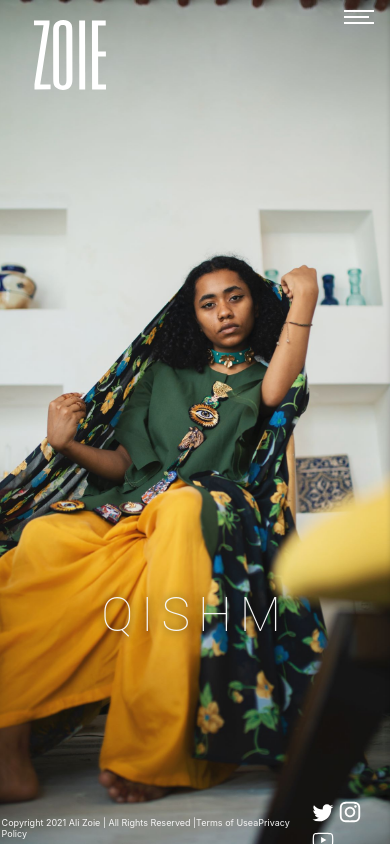
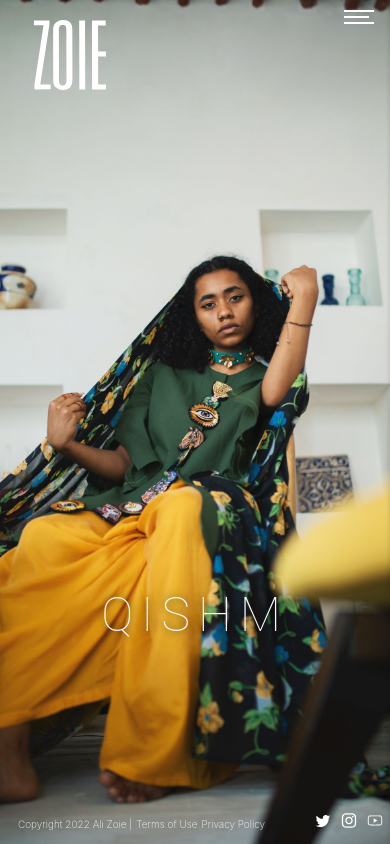
Before and after one commit to finishedcoot/zoie-next-typed, a Next.js app: page / in a window 390 px wide. Built offline with nearby package versions, Linux system fonts and the light colour scheme.

Commit message:
adding touch to dashbord slider

```diff
--- a/components/allProjectsPage/WorksCard.tsx
+++ b/components/allProjectsPage/WorksCard.tsx
@@ -38,7 +38,6 @@ const ProjectsCard: React.FC<{
         className={styles.img}
         src={imgSrc}
         layout={"fill"}
-        quality={100}
       />
     </div>
   );
--- a/components/dashbord/DashbordSlide.tsx
+++ b/components/dashbord/DashbordSlide.tsx
@@ -21,7 +21,7 @@ const DashbordSlide: React.FC<{
         objectFit={"cover"}
         objectPosition={"50% 44%"}
         alt={title}
-        quality={100}
+        quality={window.innerWidth > 1023 ? 100 : 70}
       />
       <h1 className={Styles.title}>
         <Link href={`/projects/${title}`}>
--- a/components/dashbord/DashbordSlider.tsx
+++ b/components/dashbord/DashbordSlider.tsx
@@ -12,8 +12,14 @@ const DashbordSlider: React.FC<{ Slides: DashbordSlidesType[] }> = ({
   Slides,
 }) => {
   const [current, setCurrent] = useState<number | undefined>(1);
+  const [touchPoint, setTouchPoints] = useState(0);
+  const [touchInitialXPos, setTouchInitialXPos] = useState(0);
+  const [touchPosDiffrence, setTouchPosDiffrence] = useState(0);
 
   const slides = Slides;
+  /*
+  Handling Next and Prev functions
+ */
   const goNext = () => {
     if (current === 4) {
       setCurrent(1);
@@ -28,20 +34,61 @@ const DashbordSlider: React.FC<{ Slides: DashbordSlidesType[] }> = ({
     }
     setCurrent((prev) => prev! - 1);
   };
+
+  /*
+  Handling AutoChange Feature
+ */
   useEffect(() => {
     if (current! > 4) {
       setCurrent(1);
     }
-    const interval = setInterval(goNext, 6000);
+    const interval = setInterval(goNext, 8000);
     return () => clearInterval(interval);
   }, [current]);
+
+  /*
+    Handling Slides By Dots
+  */
   const chooseSlide = (e: React.MouseEvent<HTMLElement>) => {
     const chosenSlide = parseInt(e.currentTarget.dataset.indexnumber!);
     setCurrent(chosenSlide);
   };
 
+  /*
+    Handling Touch Events
+  */
+  const touchStart = (e: React.TouchEvent) => {
+    console.log(e.touches[0]);
+    if (e.changedTouches.length === 1 || e.changedTouches.length === 2) {
+      setTouchPoints(e.changedTouches.length);
+      setTouchInitialXPos(e.touches[0].clientX);
+    }
+  };
+  const touchMeasure = (e: React.TouchEvent) => {
+    const currentTouchPos = e.touches[0].clientX;
+    setTouchPosDiffrence(currentTouchPos - touchInitialXPos);
+  };
+  const touchEnded = (e: React.TouchEvent) => {
+    if (touchPosDiffrence > 150) {
+      goPrev();
+      setTouchInitialXPos(0);
+      setTouchPosDiffrence(0);
+      return;
+    }
+    if (touchPosDiffrence < -150) {
+      goNext();
+      setTouchInitialXPos(0);
+      setTouchPosDiffrence(0);
+    }
+  };
+
   return (
-    <div className={`fullScreen ${styles.sliderContainer}`}>
+    <div
+      className={`fullScreen ${styles.sliderContainer}`}
+      onTouchStart={touchStart}
+      onTouchMove={touchMeasure}
+      onTouchEnd={touchEnded}
+    >
       <button
         className={`${styles.arrowButton} ${styles.leftArrow}`}
         onClick={goPrev}
--- a/components/layout/footer/Footer.tsx
+++ b/components/layout/footer/Footer.tsx
@@ -14,11 +14,13 @@ const Footer: React.FC = () => {
       }
     >
       <div className={styles.copy_right}>
+        <span>Copyright 2022 Ali Zoie |</span>
         <span>
-          Copyright 2021 Ali Zoie | All Rights Reserved |
           <Link className={styles.footer_links} href={"/"}>
-            Terms of Usea
+            Terms of Use
           </Link>
+        </span>
+        <span>
           <Link className={styles.footer_links} href={"/"}>
             Privacy Policy
           </Link>
@@ -27,46 +29,46 @@ const Footer: React.FC = () => {
       <div className={styles.spacer}></div>
       <div className={styles.social_media}>
         <a
-          className={styles.footer_links}
+          className={styles.social_links}
           href={"https://Twitter.com/alizoie"}
           target="_blank"
           rel="noopener noreferrer"
         >
+          <div className={styles.social_icons}>
             <Image
               src={"/static/media/socialIcons/twitter.svg"}
               alt="Ali Zoie Twitter"
-            className={styles.social_icons}
-            width={24}
-            height={24}
+              layout="fill"
             />
+          </div>
         </a>
         <a
-          className={styles.footer_links}
+          className={styles.social_links}
           href={"https://Instagram.com/mazoie"}
           target="_blank"
           rel="noopener noreferrer"
         >
+          <div className={styles.social_icons}>
             <Image
               src={"/static/media/socialIcons/instagram.svg"}
               alt="Ali Zoie Instagram"
-            className={styles.social_icons}
-            width={24}
-            height={24}
+              layout="fill"
             />
+          </div>
         </a>
         <a
-          className={styles.footer_links}
+          className={styles.social_links}
           href={"https://m.youtube.com/channel/UCvTvggm7hfqMp_j05OfBNpQ"}
           target="_blank"
           rel="noopener noreferrer"
         >
+          <div className={styles.social_icons}>
             <Image
               src={"/static/media/socialIcons/youtube.svg"}
-            className={styles.social_icons}
               alt="Ali Zoie YouTube"
-            width={24}
-            height={24}
+              layout="fill"
             />
+          </div>
         </a>
       </div>
     </div>
--- a/data/contents.json
+++ b/data/contents.json
@@ -259,7 +259,7 @@
   },
   {
     "id": 12,
-    "title": "THE DREAM",
+    "title": "THE_DREAM",
     "subject": "fashion",
     "type": "work",
     "desc": [" ", " "],
--- a/pages/index.tsx
+++ b/pages/index.tsx
@@ -42,7 +42,7 @@ export const getStaticProps: GetStaticProps = async (context) => {
     },
     {
       id: 4,
-      title: "AVINA",
+      title: "THE_DREAM",
       imageSrc: "/static/media/dashbord/4.jpg",
     },
   ];
--- a/styles/DashbordSlider.module.scss
+++ b/styles/DashbordSlider.module.scss
@@ -44,7 +44,7 @@
   position: absolute;
   bottom: 1rem;
   height: 3rem;
-  width: 100vw;
+  width: 100%;
   display: flex;
   justify-content: center;
   align-items: center;
--- a/styles/Footer.module.scss
+++ b/styles/Footer.module.scss
@@ -2,67 +2,77 @@
   bottom: 0;
   position: absolute;
   width: 100%;
-  height: 2rem;
+  height: 2.5rem;
   display: flex;
   padding-top: 0.5rem;
   padding-bottom: 0.5rem;
   flex-direction: row;
   z-index: 300;
-  background-color: rgb(12, 12, 12);
+  background-color: rgba(12, 12, 12, 0);
   align-items: center;
   transition: all 0.3s ease;
 }
 
-.footer_links {
-  text-decoration: none;
-  padding: 0.3rem;
-  color: whitesmoke;
-  font-weight: 200;
+.social_links {
+  height: 100%;
+  width: auto;
 }
 .social_icons {
-  color: whitesmoke;
-  width: 24px;
+  position: relative;
+  height: 100%;
+  width: 30px;
+  margin: 0 3px;
 }
+
 .social_media {
   margin-right: 1rem;
+  height: 100%;
+  display: flex;
+  align-items: center;
 }
 .spacer {
   flex: 1;
 }
 .copy_right {
+  height: 100%;
   margin-left: 1rem;
   font-size: 12px;
   color: whitesmoke;
-  font-weight: 400;
+  font-weight: 200;
+  display: flex;
+  align-items: center;
+  span {
+    margin: 0 0.3rem;
+  }
 }
 @media (max-width: 700px) {
-  .footer_links {
-    padding: 0.1rem;
+  .social_icons {
+    width: 25px;
+    height: 80%;
   }
-  .social_media {
-    margin-right: 1rem;
+  .copy_right {
+    font-size: 12px;
+    span {
+      margin: 0 0.1rem;
+    }
   }
 }
 @media (max-width: 480px) {
+  .social_icons {
+    width: 20px;
+    height: 70%;
+  }
   .social_media {
     margin-right: 0.1rem;
-    font-size: 15px;
-  }
-  .social_icons {
-    width: 17px;
   }
   .copy_right {
-    margin-left: 0.1rem;
-    font-size: 9px;
+    font-size: 10px;
+    span {
+      margin: 0 2px;
+    }
   }
 }
-@media (max-width: 356px) {
-  .social_icons {
-    width: 15px;
-  }
-  .copy_right {
-    font-size: 7px;
-  }
+@media (max-width: 380px) {
   .footer_container {
     height: 2.5rem;
   }
```
Also changed, not shown: components/allProjectsPage/PersonalCard.tsx (+0 -1 lines). Lines whose indentation alone changed are shown as unchanged.
